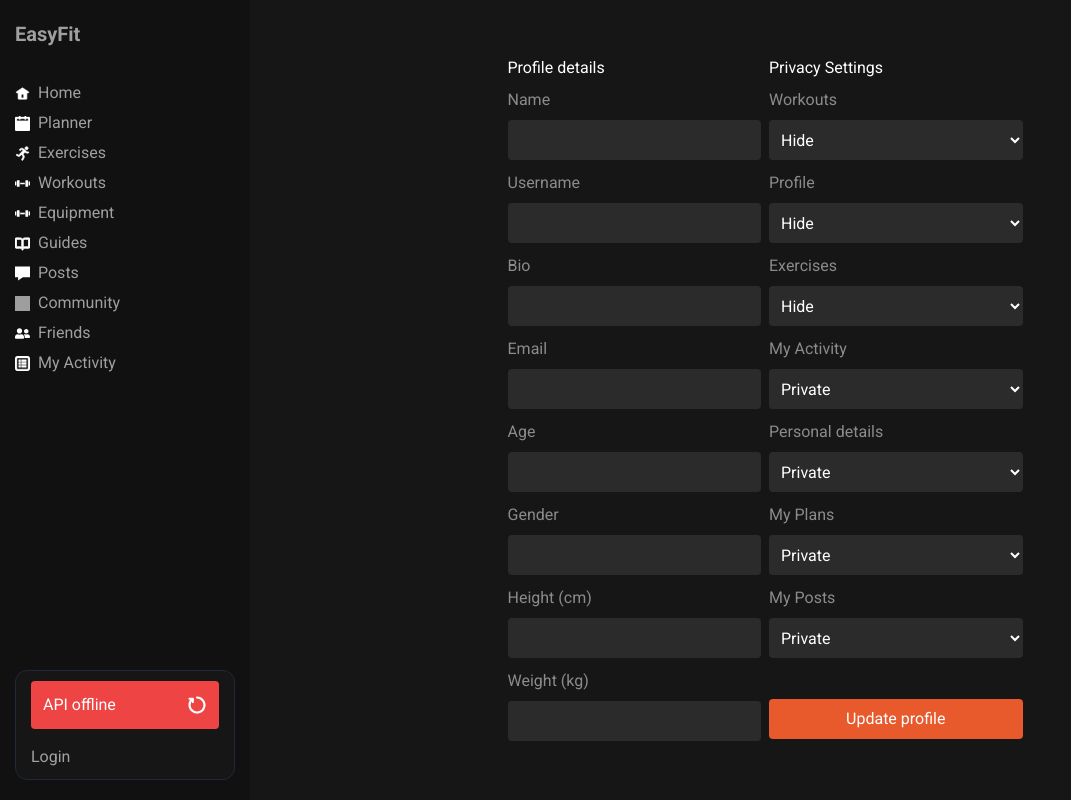
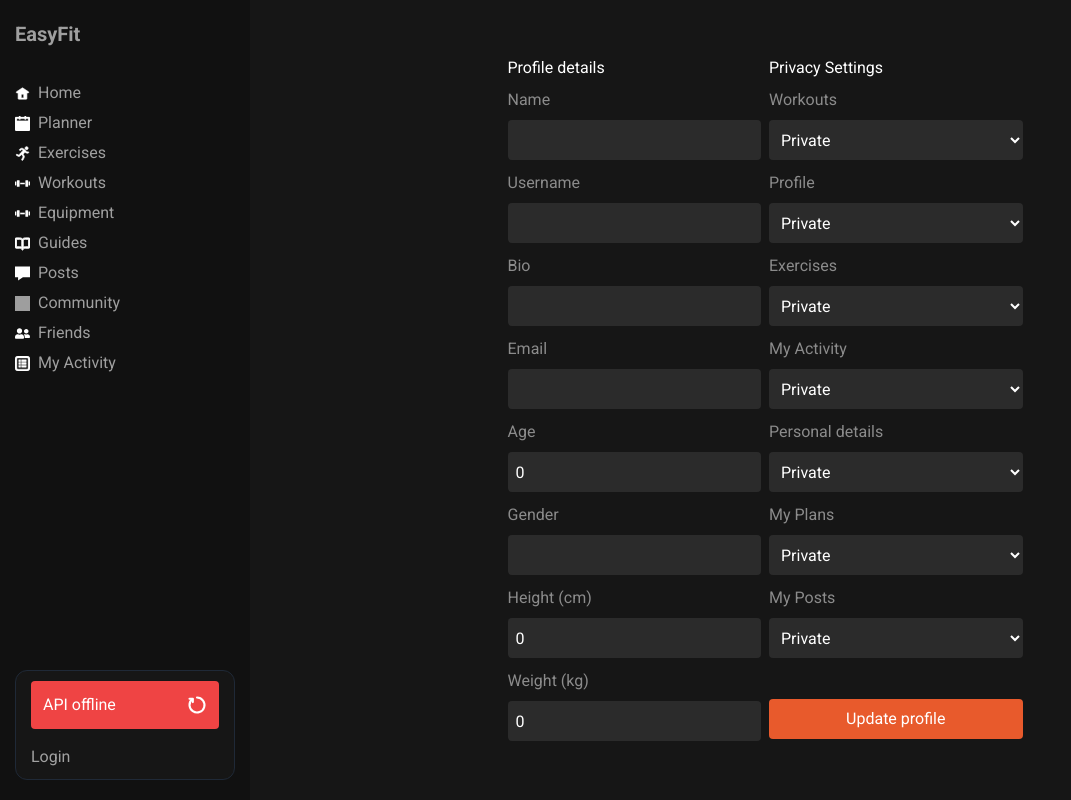
Before and after one commit to Stefan0712/api-portal, a React (Create React App) app: page /#/edit-profile in a window 1280 px wide. Shown: the whole page, without its empty margins (0-1071 px from the left). Built offline with nearby package versions, Linux system fonts and the light colour scheme; no server answers; grey boxes are pictures that could not be loaded.

Commit message:
Finished Edit profile page

```diff
--- a/src/pages/User/EditProfile.tsx
+++ b/src/pages/User/EditProfile.tsx
@@ -1,26 +1,19 @@
 import { useNavigate } from "react-router-dom";
-import { useState } from "react";
+import { useEffect, useState } from "react";
 import React from "react";
-import { IUser } from "../../types/interfaces";
-
-
-interface Badges {
-    id: string,
-    name: string,
-    value: number
-}
+import axios from "axios";
+import { useMessage } from "../../context/MessageContext";
 
 interface ProfileData {
     name?: string,
     username?: string,
-    _id: string,
+    _id?: string,
     email?: string,
     age?: number,
     gender?: string,
     height?: number,
     weight?: number,
     bio?: string,
-    isPrivate: boolean,
     profileSettings: {
       showMyWorkouts: string,
       showMyExercises: string,
@@ -33,24 +26,27 @@ interface ProfileData {
 }
 const EditProfile = () => {
 
+    const {showMessage} = useMessage();
+    const [userData, setUserData] = useState<ProfileData | null>(null);
     const navigate = useNavigate();
+
     const [username, setUsername] = useState<string>("");
     const [name, setName] = useState<string>("");
     const [bio, setBio] = useState<string>("");
-    const [age, setAge] = useState<string>("");
+    const [age, setAge] = useState<number>(0);
     const [gender, setGender] = useState<string>("");
-    const [height, setHeight] = useState<string>("");
-    const [weight, setWeight] = useState<string>("");
-    const [showMyWorkouts, setShowMyWorkouts] = useState<string>("false");
-    const [showMyExercises, setShowMyExercises] = useState<string>("false");
-    const [showProfile, setShowProfile] = useState<string>("false");
-    const [showMyActivity, setShowMyActivity] = useState<string>("false");
-    const [showMyDetails, setShowMyDetails] = useState<string>("false");
-    const [showMyPosts, setShowMyPosts] = useState<string>("false");
-    const [showMyPlans, setShowMyPlans] = useState<string>("false");
+    const [height, setHeight] = useState<number>(0);
+    const [weight, setWeight] = useState<number>(0);
+    const [showMyWorkouts, setShowMyWorkouts] = useState<string>("private");
+    const [showMyExercises, setShowMyExercises] = useState<string>("private");
+    const [showProfile, setShowProfile] = useState<string>("private");
+    const [showMyActivity, setShowMyActivity] = useState<string>("private");
+    const [showMyDetails, setShowMyDetails] = useState<string>("private");
+    const [showMyPosts, setShowMyPosts] = useState<string>("private");
+    const [showMyPlans, setShowMyPlans] = useState<string>("private");
     const [email, setEmail] = useState<string>('');
 
-    const [userData, setUserData] = useState<IUser | null>(null);
+
 
 
     const handleSaveProfile = () =>{
@@ -59,10 +55,10 @@ const EditProfile = () => {
             username,
             name,
             bio,
-            age: typeof age === 'string' ? parseInt(age) : age,
+            age,
             gender,
-            height: typeof height === 'string' ? parseInt(height) : height,
-            weight: typeof weight === 'string' ? parseInt(weight) : weight,
+            height,
+            weight,
             profileSettings:{
                 showMyWorkouts,
                 showProfile,
@@ -73,9 +69,59 @@ const EditProfile = () => {
                 showMyPosts
             }
         };
-        //navigate('/my-profile');
+        console.log(profileData)
+        handleUpdateProfile(profileData);
+
        }
     }
+
+    const handleUpdateProfile = async (profileData: ProfileData) =>{
+        try{
+            const response = await axios.put(`${process.env.REACT_APP_API_URL}/user/update-user`, profileData, {withCredentials: true});
+            if(response.status === 200){
+                showMessage("Profile updated successfully", "success");
+                navigate('/my-profile');
+            }
+        }catch(error){
+            console.error(error)
+            showMessage("There was a server error", "error");
+        }
+    }
+    const getProfileData = async () =>{
+        try{
+            const response = await axios.get(`${process.env.REACT_APP_API_URL}/user/update-user`, {withCredentials: true});
+            if(response.status === 200){
+                setUserData(response.data.user);
+                populateData(response.data.user);
+            }
+        }catch(error){
+            console.error(error)
+            showMessage("There was a server error", "error");
+        }
+    }
+    useEffect(()=>{getProfileData()},[]);
+
+    const populateData = (data: ProfileData) =>{
+        setUsername(data.username || '');
+        setName(data.name || '');
+        setBio(data.bio || '');
+        setAge(data.age || 0);
+        setGender(data.gender || '');
+        setHeight(data.height || 0);
+        setWeight(data.weight || 0);
+        setEmail(data.email || '');
+
+       if(data.profileSettings){
+            setShowMyWorkouts(data.profileSettings.showMyWorkouts);
+            setShowMyExercises(data.profileSettings.showMyExercises);
+            setShowProfile(data.profileSettings.showProfile);
+            setShowMyActivity(data.profileSettings.showMyActivity);
+            setShowMyDetails(data.profileSettings.showMyDetails);
+            setShowMyPosts(data.profileSettings.showMyPosts);
+            setShowMyPlans(data.profileSettings.showMyPlans);
+       }
+    }
+
     const fieldsetStyles = 'w-full flex flex-col gap-2 h-[75px]';
     const inputStyles = 'w-full h-[40px] rounded secondary-color pl-2';
     const labelStyles = 'text-white text-opacity-50'
@@ -103,7 +149,7 @@ const EditProfile = () => {
                     </fieldset>
                     <fieldset  className={fieldsetStyles}>
                         <label className={labelStyles}>Age</label>
-                        <input className={inputStyles} type="number" name="age" id="age" value={age} onChange={(e) => setAge(e.target.value)} />
+                        <input className={inputStyles} type="number" name="age" id="age" value={age} onChange={(e) => setAge(parseInt(e.target.value))} />
                     </fieldset>
                     <fieldset  className={fieldsetStyles}>
                         <label className={labelStyles}>Gender</label>
@@ -111,11 +157,11 @@ const EditProfile = () => {
                     </fieldset>
                     <fieldset  className={fieldsetStyles}>
                         <label className={labelStyles}>Height (cm)</label>
-                        <input className={inputStyles} type="number" name="height" id="height" value={height} onChange={(e) => setHeight(e.target.value)} />
+                        <input className={inputStyles} type="number" name="height" id="height" value={height} onChange={(e) => setHeight(parseInt(e.target.value))} />
                     </fieldset>
                     <fieldset  className={fieldsetStyles}>
                         <label className={labelStyles}>Weight (kg)</label>
-                        <input className={inputStyles} type="number" name="weight" id="weight" value={weight} onChange={(e) => setWeight(e.target.value)} />
+                        <input className={inputStyles} type="number" name="weight" id="weight" value={weight} onChange={(e) => setWeight(parseInt(e.target.value))} />
                     </fieldset>
                 </div>
                 <div className="w-1/2 h-full flex flex-col gap-2">
@@ -123,53 +169,60 @@ const EditProfile = () => {
                     <fieldset  className={fieldsetStyles}>
                         <label className={labelStyles}>Workouts</label>
                         <select className={inputStyles} name="showMyWorkouts" id="showMyWorkouts" value={showMyWorkouts} onChange={(e) => setShowMyWorkouts(e.target.value)}>
-                            <option value={"false"}>Hide</option>
-                            <option value={"true"}>Show</option>
+                            <option value={"private"}>Private</option>
+                            <option value={"friends"}>Friends Only</option>
+                            <option value={"public"}>Public</option>
                         </select>
                     </fieldset>
                     <fieldset  className={fieldsetStyles}>
                         <label className={labelStyles}>Profile</label>
                         <select className={inputStyles} name="showProfile" id="showProfile" value={showProfile} onChange={(e) => setShowProfile(e.target.value)}>
-                            <option value={"false"}>Hide</option>
-                            <option value={"true"}>Show</option>
+                            <option value={"private"}>Private</option>
+                            <option value={"friends"}>Friends Only</option>
+                            <option value={"public"}>Public</option>
                         </select>
                     </fieldset>
                     <fieldset  className={fieldsetStyles}>
                         <label className={labelStyles}>Exercises</label>
                         <select className={inputStyles} name="showMyExercises" id="showMyExercises" value={showMyExercises} onChange={(e) => setShowMyExercises(e.target.value )}>
-                            <option value={"false"}>Hide</option>
-                            <option value={"true"}>Show</option>
+                            <option value={"private"}>Private</option>
+                            <option value={"friends"}>Friends Only</option>
+                            <option value={"public"}>Public</option>
                         </select>
                     </fieldset>
                     <fieldset  className={fieldsetStyles}>
                         <label className={labelStyles}>My Activity</label>
                         <select className={inputStyles} name="showMyActivity" id="showMyActivity" value={showMyActivity} onChange={(e) => setShowMyActivity(e.target.value)}>
-                            <option value={"false"}>Private</option>
-                            <option value={"true"}>Public</option>
+                            <option value={"private"}>Private</option>
+                            <option value={"friends"}>Friends Only</option>
+                            <option value={"public"}>Public</option>
                         </select>
                     </fieldset>
                     <fieldset  className={fieldsetStyles}>
                         <label className={labelStyles}>Personal details</label>
                         <select className={inputStyles} name="showMyDetails" id="showMyDetails" value={showMyDetails} onChange={(e) => setShowMyDetails(e.target.value)}>
-                            <option value={"false"}>Private</option>
-                            <option value={"true"}>Public</option>
+                            <option value={"private"}>Private</option>
+                            <option value={"friends"}>Friends Only</option>
+                            <option value={"public"}>Public</option>
                         </select>
                     </fieldset>
                     <fieldset  className={fieldsetStyles}>
                         <label className={labelStyles}>My Plans</label>
                         <select className={inputStyles} name="showMyPlans" id="showMyPlans" value={showMyPlans} onChange={(e) => setShowMyPlans(e.target.value)}>
-                            <option value={"false"}>Private</option>
-                            <option value={"true"}>Public</option>
+                            <option value={"private"}>Private</option>
+                            <option value={"friends"}>Friends Only</option>
+                            <option value={"public"}>Public</option>
                         </select>
                     </fieldset>
                     <fieldset  className={fieldsetStyles}>
                         <label className={labelStyles}>My Posts</label>
                         <select className={inputStyles} name="showMyPosts" id="showMyPosts" value={showMyPosts} onChange={(e) => setShowMyPosts(e.target.value)}>
-                            <option value={"false"}>Private</option>
-                            <option value={"true"}>Public</option>
+                            <option value={"private"}>Private</option>
+                            <option value={"friends"}>Friends Only</option>
+                            <option value={"public"}>Public</option>
                         </select>
                     </fieldset>
-                    <button className="accent-background h-[40px] mt-[30px] w-full rounded">Update profile</button>
+                    <button className="accent-background h-[40px] mt-[30px] w-full rounded" onClick={handleSaveProfile}>Update profile</button>
                 </div>
             </form>
         </div>
```
